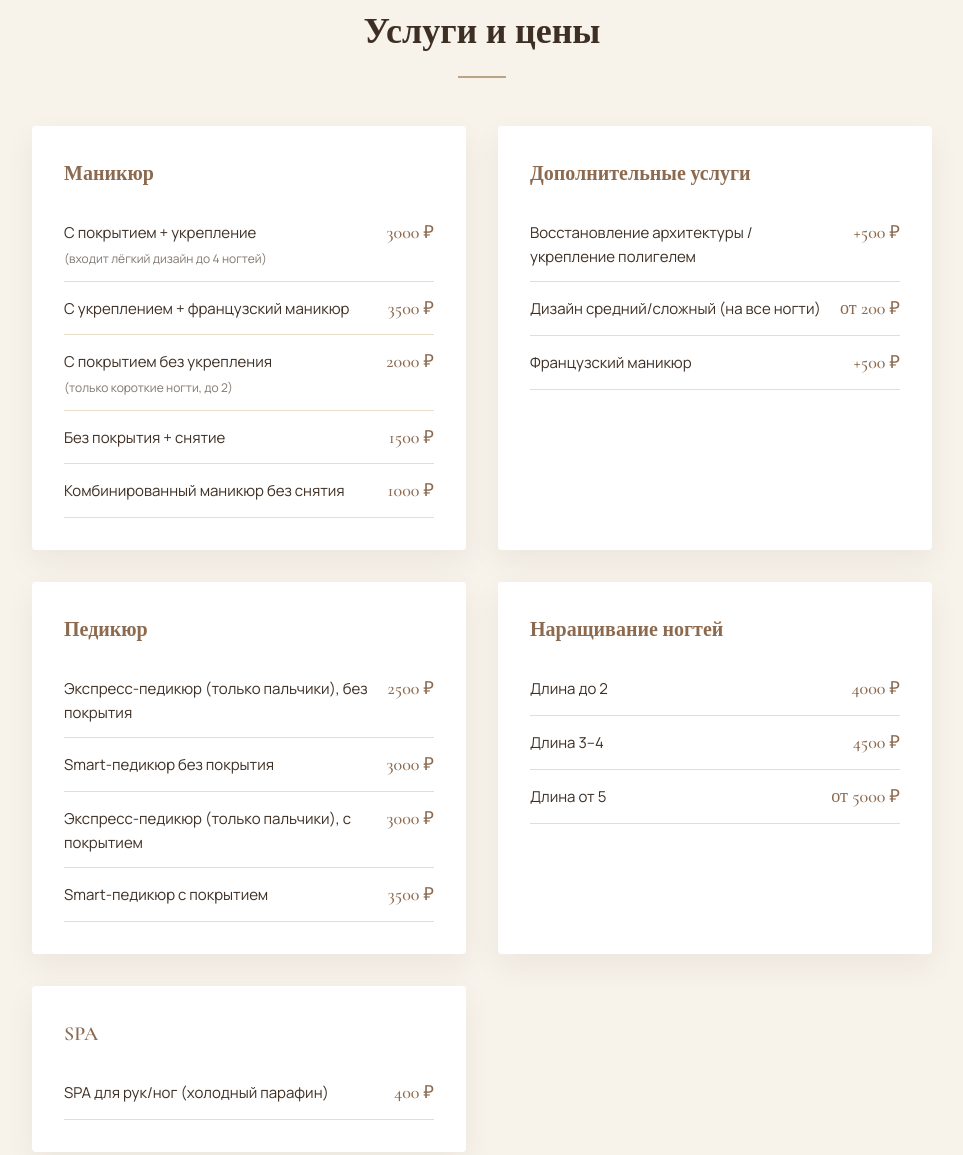
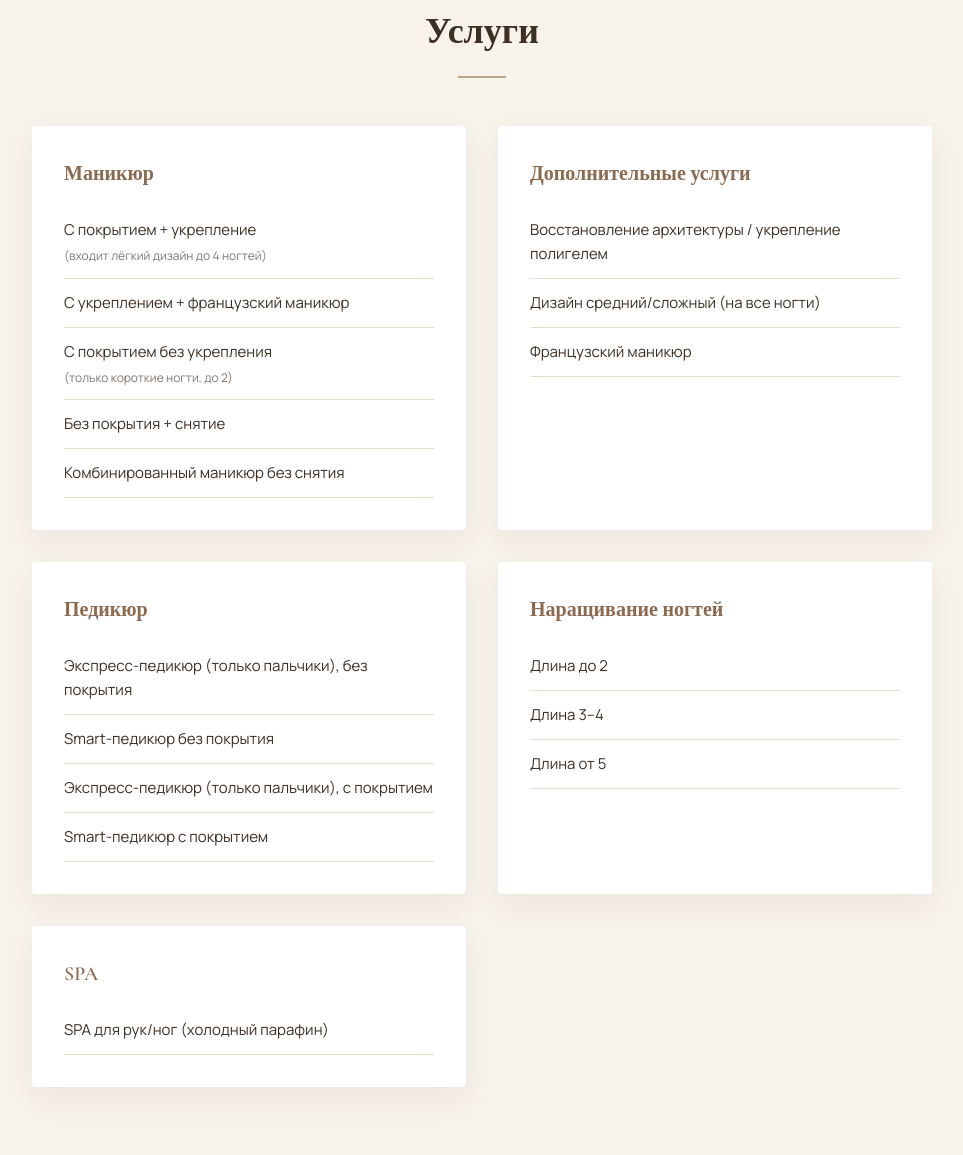
Before and after one commit to RKVLT-virtus-fides-calliditas/alnail-site, a plain HTML site: page index.html in a window 1280 px wide. Shown: the part 1320-2475 px from the top of the page, without its empty margins (158-1121 px from the left). Drawn offline with nearby package versions, Linux system fonts and the light colour scheme.

Commit message:
Add files via upload

```diff
--- a/index.html
+++ b/index.html
@@ -43,7 +43,7 @@
   </div>
   <div class="about-text">
     <h2>Про меня</h2>
-    <p>Меня зовут Алина, я мастер маникюра с 5-летним опытом. Работаю аккуратно, использую сертифицированные материалы и слежу за стерильностью инструментов на каждом сеансе.</p>
+    <p>Меня зовут Алина, я мастер маникюра с 5-летним опытом. Работаю аккуратно, использую качественные материалы и слежу за стерильностью инструментов на каждом сеансе.</p>
     <div class="about-stats">
       <div class="stat">
         <span class="stat-number">5 лет</span>
@@ -61,47 +61,47 @@
   </div>
 </section>
   <section id="services" class="services">
-    <h2>Услуги и цены</h2>
+    <h2>Услуги</h2>
     <div class="price-categories">
       <div class="price-category">
         <h3>Маникюр</h3>
         <ul class="price-list">
-          <li><span>С покрытием + укрепление <small>(входит лёгкий дизайн до 4 ногтей)</small></span><span class="price">3000 ₽</span></li>
-          <li><span>С укреплением + французский маникюр</span><span class="price">3500 ₽</span></li>
-          <li><span>С покрытием без укрепления <small>(только короткие ногти, до 2)</small></span><span class="price">2000 ₽</span></li>
-          <li><span>Без покрытия + снятие</span><span class="price">1500 ₽</span></li>
-          <li><span>Комбинированный маникюр без снятия</span><span class="price">1000 ₽</span></li>
+          <li><span>С покрытием + укрепление <small>(входит лёгкий дизайн до 4 ногтей)</small></span></li>
+          <li><span>С укреплением + французский маникюр</span></li>
+          <li><span>С покрытием без укрепления <small>(только короткие ногти, до 2)</small></span></li>
+          <li><span>Без покрытия + снятие</span></li>
+          <li><span>Комбинированный маникюр без снятия</span></li>
         </ul>
       </div>
       <div class="price-category">
         <h3>Дополнительные услуги</h3>
         <ul class="price-list">
-          <li><span>Восстановление архитектуры / укрепление полигелем</span><span class="price">+500 ₽</span></li>
-          <li><span>Дизайн средний/сложный (на все ногти)</span><span class="price">от 200 ₽</span></li>
-          <li><span>Французский маникюр</span><span class="price">+500 ₽</span></li>
+          <li><span>Восстановление архитектуры / укрепление полигелем</span></li>
+          <li><span>Дизайн средний/сложный (на все ногти)</span></li>
+          <li><span>Французский маникюр</span></li>
         </ul>
       </div>
       <div class="price-category">
         <h3>Педикюр</h3>
         <ul class="price-list">
-          <li><span>Экспресс-педикюр (только пальчики), без покрытия</span><span class="price">2500 ₽</span></li>
-          <li><span>Smart-педикюр без покрытия</span><span class="price">3000 ₽</span></li>
-          <li><span>Экспресс-педикюр (только пальчики), с покрытием</span><span class="price">3000 ₽</span></li>
-          <li><span>Smart-педикюр с покрытием</span><span class="price">3500 ₽</span></li>
+          <li><span>Экспресс-педикюр (только пальчики), без покрытия</span></li>
+          <li><span>Smart-педикюр без покрытия</span></li>
+          <li><span>Экспресс-педикюр (только пальчики), с покрытием</span></li>
+          <li><span>Smart-педикюр с покрытием</span></li>
         </ul>
       </div>
       <div class="price-category">
         <h3>Наращивание ногтей</h3>
         <ul class="price-list">
-          <li><span>Длина до 2</span><span class="price">4000 ₽</span></li>
-          <li><span>Длина 3–4</span><span class="price">4500 ₽</span></li>
-          <li><span>Длина от 5</span><span class="price">от 5000 ₽</span></li>
+          <li><span>Длина до 2</span></li>
+          <li><span>Длина 3–4</span></li>
+          <li><span>Длина от 5</span></li>
         </ul>
       </div>
       <div class="price-category">
         <h3>SPA</h3>
         <ul class="price-list">
-          <li><span>SPA для рук/ног (холодный парафин)</span><span class="price">400 ₽</span></li>
+          <li><span>SPA для рук/ног (холодный парафин)</span></li>
         </ul>
       </div>
     </div>
--- a/style.css
+++ b/style.css
@@ -211,13 +211,6 @@ h1, h2, h3 {
   opacity: 0.65;
   font-size: 12px;
   margin-top: 4px;
-}
-
-.price {
-  font-family: 'Cormorant Garamond', serif;
-  font-size: 18px;
-  color: var(--clay);
-  white-space: nowrap;
 }
 
 /* Работы */
```
